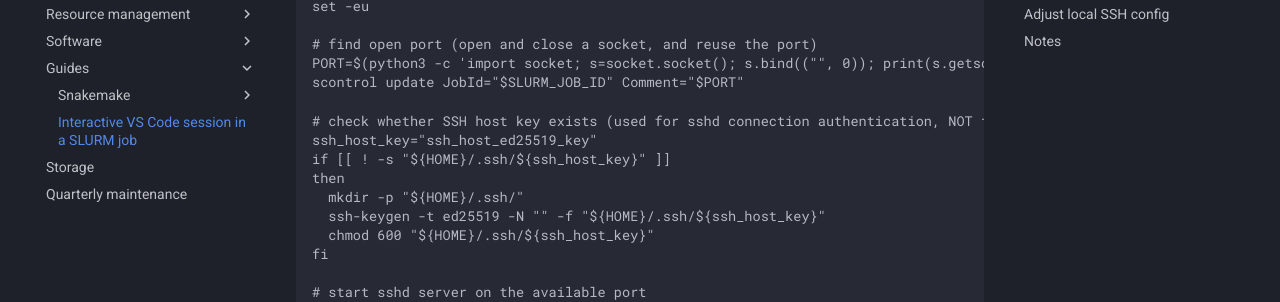
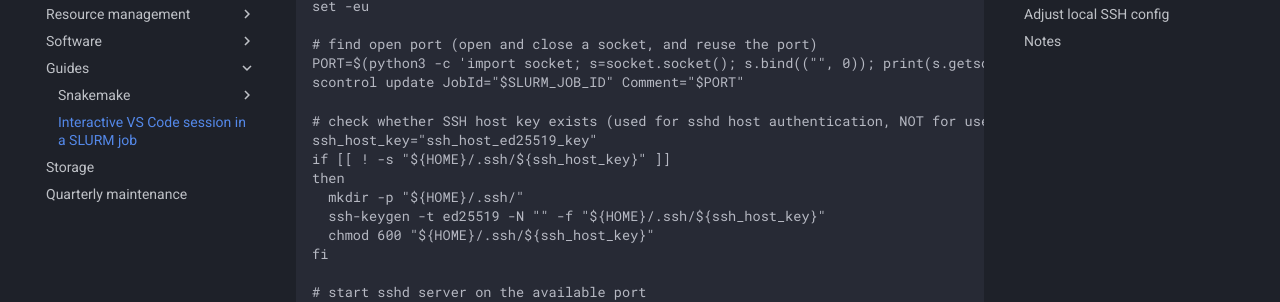
Before and after one commit to cmc-aau/hpc-docs, an MkDocs documentation site: the page built from docs/guides/sshdslurm.md, in a window 1280 px wide and 900 px high, scrolled down 1045 px. Shown: the part 148-450 px from the top of the window. Built offline with MkDocs 1.6.1 and Material for MkDocs 9.7.7, drawn with Linux system fonts in a browser that asks for light colours; comment, search, counter and statistics services are not loaded.

Commit message:
now with a screenshot

```diff
--- a/docs/guides/sshdslurm.md
+++ b/docs/guides/sshdslurm.md
@@ -26,7 +26,7 @@ set -eu
 PORT=$(python3 -c 'import socket; s=socket.socket(); s.bind(("", 0)); print(s.getsockname()[1]); s.close()')
 scontrol update JobId="$SLURM_JOB_ID" Comment="$PORT"
 
-# check whether SSH host key exists (used for sshd connection authentication, NOT for user authentication)
+# check whether SSH host key exists (used for sshd host authentication, NOT for user authentication)
 ssh_host_key="ssh_host_ed25519_key"
 if [[ ! -s "${HOME}/.ssh/${ssh_host_key}" ]]
 then
```
Also changed, not shown: docs/guides/img/sshdbridgevscodeconnected.png (added).
